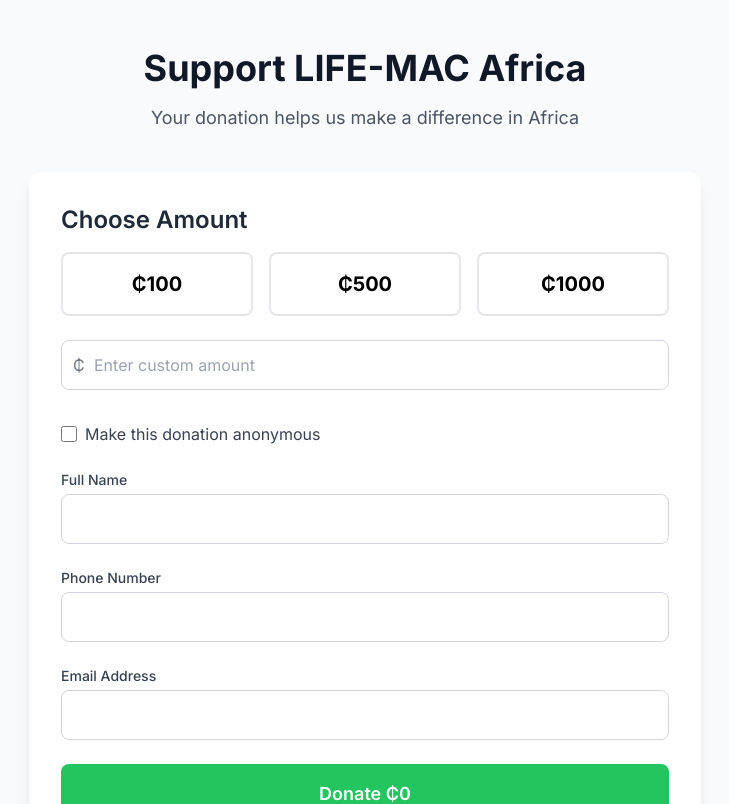
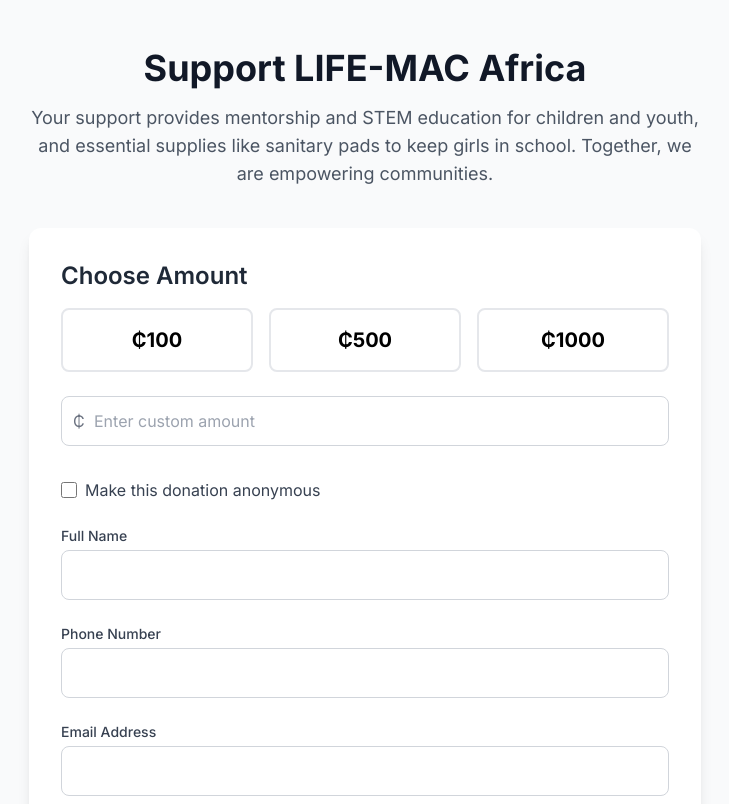
Before and after one commit to lifemac-afri/donate, a Next.js app: page / in a window 1280 px wide. Shown: the top 804 px of the page, without its empty margins (275-1004 px from the left). Built offline with nearby package versions, Linux system fonts and the light colour scheme.

Commit message:
cointent

```diff
--- a/src/app/page.tsx
+++ b/src/app/page.tsx
@@ -37,7 +37,7 @@
       <div className="w-full max-w-2xl mx-auto">
         <div className="text-center mb-10">
           <h1 className="text-4xl font-bold text-gray-900 mb-4">Support LIFE-MAC Africa</h1>
-          <p className="text-lg text-gray-600">Your donation helps us make a difference in Africa</p>
+          <p className="text-lg text-gray-600">Your support provides mentorship and STEM education for children and youth, and essential supplies like sanitary pads to keep girls in school. Together, we are empowering communities.</p>
         </div>
 
         {!showPayment ? (
```
